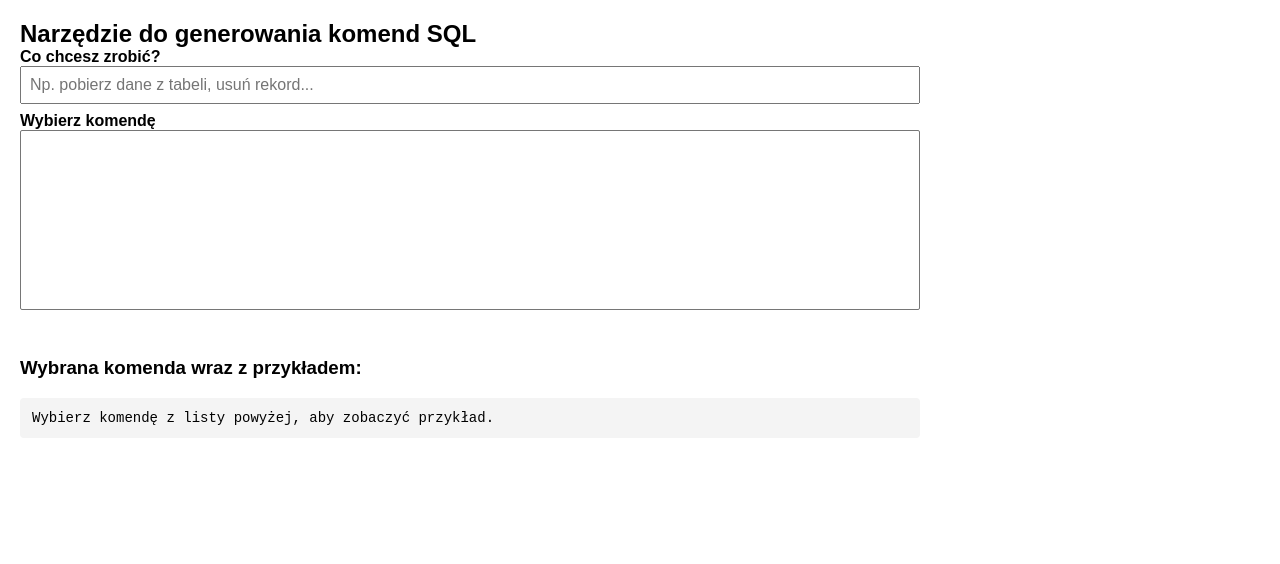
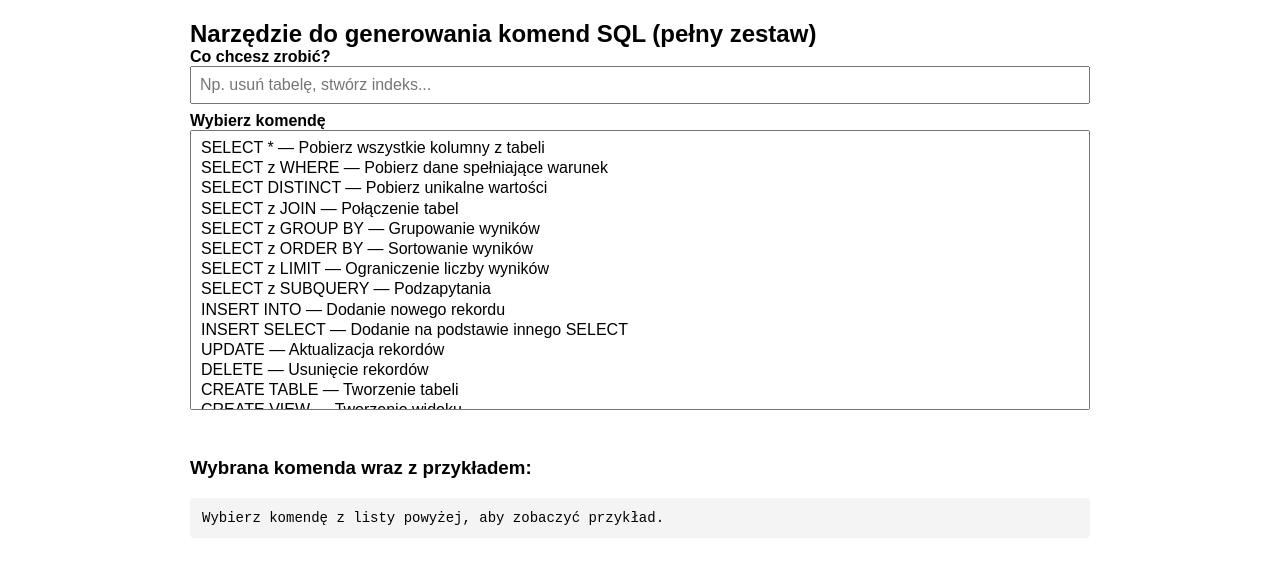
Before and after one commit to krzysztofadamjak/databasehelp, a plain HTML site: page index.html in a window 1280 px wide. Drawn offline with Linux system fonts and the light colour scheme.

Commit message:
Update index.html

```diff
--- a/index.html
+++ b/index.html
@@ -3,11 +3,11 @@
 <head>
   <meta charset="UTF-8" />
   <meta name="viewport" content="width=device-width, initial-scale=1" />
-  <title>Generator komend baz danych - rozszerzona wersja</title>
+  <title>Generator komend baz danych - pełny zestaw</title>
   <style>
     body {
       font-family: Arial, sans-serif;
-      margin: 20px;
+      margin: 20px auto;
       max-width: 900px;
     }
     label {
@@ -25,7 +25,7 @@
       padding: 8px;
       font-size: 16px;
       margin-bottom: 16px;
-      height: 180px;
+      height: 280px;
     }
     pre {
       background: #f4f4f4;
@@ -33,7 +33,7 @@
       border-radius: 4px;
       font-size: 14px;
       white-space: pre-wrap;
-      max-height: 300px;
+      max-height: 350px;
       overflow-y: auto;
     }
     h2 {
@@ -42,24 +42,27 @@
     h3 {
       margin-top: 30px;
     }
+    small {
+      color: #666;
+    }
   </style>
 </head>
 <body>
 
-<h2>Narzędzie do generowania komend SQL</h2>
+<h2>Narzędzie do generowania komend SQL (pełny zestaw)</h2>
 
 <label for="queryInput">Co chcesz zrobić?</label>
-<input type="text" id="queryInput" placeholder="Np. pobierz dane z tabeli, usuń rekord..." autocomplete="off" />
+<input type="text" id="queryInput" placeholder="Np. usuń tabelę, stwórz indeks..." autocomplete="off" />
 
 <label for="suggestions">Wybierz komendę</label>
-<select id="suggestions" size="10"></select>
+<select id="suggestions" size="15"></select>
 
 <h3>Wybrana komenda wraz z przykładem:</h3>
 <pre id="commandOutput">Wybierz komendę z listy powyżej, aby zobaczyć przykład.</pre>
 
 <script>
   const commands = [
-    // Operacje SELECT
+    // SELECT
     {
       name: "SELECT *",
       description: "Pobierz wszystkie kolumny z tabeli",
@@ -68,239 +71,337 @@
     {
       name: "SELECT z WHERE",
       description: "Pobierz dane spełniające warunek",
-      example: `-- Pobranie pracowników ze stanowiskiem 'Analityk'\nSELECT * FROM pracownicy WHERE stanowisko = 'Analityk';`
-    },
-    {
-      name: "SELECT z JOIN",
-      description: "Pobierz dane łącząc tabele",
-      example: `-- Pobranie pracowników i nazw działów\nSELECT p.imie, p.nazwisko, d.nazwa_dzialu FROM pracownicy p JOIN dzialy d ON p.dzial_id = d.id;`
+      example: `-- Pracownicy z działu IT\nSELECT * FROM pracownicy WHERE dzial = 'IT';`
     },
     {
       name: "SELECT DISTINCT",
       description: "Pobierz unikalne wartości",
-      example: `-- Pobranie unikalnych stanowisk\nSELECT DISTINCT stanowisko FROM pracownicy;`
+      example: `SELECT DISTINCT stanowisko FROM pracownicy;`
+    },
+    {
+      name: "SELECT z JOIN",
+      description: "Połączenie tabel",
+      example: `SELECT p.imie, d.nazwa FROM pracownicy p JOIN dzialy d ON p.dzial_id = d.id;`
     },
     {
       name: "SELECT z GROUP BY",
-      description: "Agreguj dane według kolumn",
-      example: `-- Liczba pracowników na stanowisku\nSELECT stanowisko, COUNT(*) AS liczba FROM pracownicy GROUP BY stanowisko;`
+      description: "Grupowanie wyników",
+      example: `SELECT stanowisko, COUNT(*) FROM pracownicy GROUP BY stanowisko;`
     },
     {
       name: "SELECT z ORDER BY",
-      description: "Sortuj wyniki",
-      example: `-- Pracownicy posortowani alfabetycznie\nSELECT * FROM pracownicy ORDER BY nazwisko ASC;`
+      description: "Sortowanie wyników",
+      example: `SELECT * FROM pracownicy ORDER BY nazwisko ASC;`
     },
     {
       name: "SELECT z LIMIT",
-      description: "Ogranicz liczbę wyników",
-      example: `-- Pobierz 10 pierwszych rekordów\nSELECT * FROM pracownicy LIMIT 10;`
+      description: "Ograniczenie liczby wyników",
+      example: `SELECT * FROM pracownicy LIMIT 10;`
+    },
+    {
+      name: "SELECT z SUBQUERY",
+      description: "Podzapytania",
+      example: `SELECT * FROM pracownicy WHERE dzial_id IN (SELECT id FROM dzialy WHERE nazwa = 'IT');`
     },
 
-    // Operacje INSERT
+    // INSERT
     {
-      name: "INSERT",
-      description: "Dodaj nowy rekord do tabeli",
-      example: `-- Dodanie nowego pracownika\nINSERT INTO pracownicy (imie, nazwisko, stanowisko) VALUES ('Anna', 'Nowak', 'Programista');`
+      name: "INSERT INTO",
+      description: "Dodanie nowego rekordu",
+      example: `INSERT INTO pracownicy (imie, nazwisko, dzial) VALUES ('Jan', 'Kowalski', 'Finanse');`
     },
     {
-      name: "INSERT z SELECT",
-      description: "Dodaj rekordy na podstawie wyników zapytania",
-      example: `-- Dodanie pracowników z innej tabeli\nINSERT INTO archiwum_pracownicy SELECT * FROM pracownicy WHERE data_zwolnienia IS NOT NULL;`
+      name: "INSERT SELECT",
+      description: "Dodanie na podstawie innego SELECT",
+      example: `INSERT INTO archiwum_pracownicy SELECT * FROM pracownicy WHERE data_zwolnienia IS NOT NULL;`
     },
 
-    // Operacje UPDATE
+    // UPDATE
     {
       name: "UPDATE",
-      description: "Aktualizuj dane w tabeli",
-      example: `-- Zmiana stanowiska pracownika o id=3\nUPDATE pracownicy SET stanowisko = 'Kierownik' WHERE id = 3;`
+      description: "Aktualizacja rekordów",
+      example: `UPDATE pracownicy SET dzial = 'Marketing' WHERE id = 10;`
     },
 
-    // Operacje DELETE
+    // DELETE
     {
       name: "DELETE",
-      description: "Usuń rekordy z tabeli",
-      example: `-- Usunięcie pracownika o id=10\nDELETE FROM pracownicy WHERE id = 10;`
+      description: "Usunięcie rekordów",
+      example: `DELETE FROM pracownicy WHERE id = 15;`
     },
 
-    // Operacje CREATE
+    // CREATE TABLE / VIEW / INDEX
     {
       name: "CREATE TABLE",
-      description: "Utwórz nową tabelę",
-      example: `-- Tworzenie tabeli pracownicy\nCREATE TABLE pracownicy (\n  id INT PRIMARY KEY,\n  imie VARCHAR(50),\n  nazwisko VARCHAR(50),\n  stanowisko VARCHAR(50),\n  data_zatrudnienia DATE\n);`
+      description: "Tworzenie tabeli",
+      example: `CREATE TABLE pracownicy (id INT PRIMARY KEY, imie VARCHAR(50), nazwisko VARCHAR(50), dzial VARCHAR(50));`
+    },
+    {
+      name: "CREATE VIEW",
+      description: "Tworzenie widoku",
+      example: `CREATE VIEW aktywni_pracownicy AS SELECT * FROM pracownicy WHERE status = 'aktywny';`
     },
     {
       name: "CREATE INDEX",
-      description: "Utwórz indeks dla przyspieszenia wyszukiwania",
-      example: `-- Indeks na kolumnę nazwisko\nCREATE INDEX idx_nazwisko ON pracownicy (nazwisko);`
-    },
-    {
-      name: "CREATE VIEW",
-      description: "Utwórz widok (zapytanie zapisane jako tabela)",
-      example: `-- Widok aktywnych pracowników\nCREATE VIEW aktywni_pracownicy AS SELECT * FROM pracownicy WHERE status = 'aktywny';`
+      description: "Tworzenie indeksu",
+      example: `CREATE INDEX idx_nazwisko ON pracownicy (nazwisko);`
     },
 
-    // Operacje ALTER
+    // ALTER TABLE
     {
       name: "ALTER TABLE - dodaj kolumnę",
-      description: "Dodaj nową kolumnę do tabeli",
-      example: `-- Dodanie kolumny email do pracowników\nALTER TABLE pracownicy ADD email VARCHAR(100);`
+      description: "Dodanie kolumny",
+      example: `ALTER TABLE pracownicy ADD email VARCHAR(100);`
     },
     {
       name: "ALTER TABLE - zmień typ kolumny",
-      description: "Zmień typ danych kolumny",
-      example: `-- Zmiana typu kolumny data_zatrudnienia\nALTER TABLE pracownicy ALTER COLUMN data_zatrudnienia TYPE TIMESTAMP;`
+      description: "Zmiana typu kolumny",
+      example: `ALTER TABLE pracownicy ALTER COLUMN email TYPE TEXT;`
     },
     {
       name: "ALTER TABLE - usuń kolumnę",
-      description: "Usuń kolumnę z tabeli",
-      example: `-- Usunięcie kolumny email\nALTER TABLE pracownicy DROP COLUMN email;`
+      description: "Usunięcie kolumny",
+      example: `ALTER TABLE pracownicy DROP COLUMN email;`
+    },
+    {
+      name: "ALTER TABLE - zmień nazwę kolumny",
+      description: "Zmiana nazwy kolumny",
+      example: `ALTER TABLE pracownicy RENAME COLUMN email TO kontakt_email;`
+    },
+    {
+      name: "ALTER TABLE - dodaj klucz obcy",
+      description: "Dodanie FK",
+      example: `ALTER TABLE pracownicy ADD CONSTRAINT fk_dzial FOREIGN KEY (dzial_id) REFERENCES dzialy(id);`
+    },
+    {
+      name: "ALTER TABLE - usuń klucz obcy",
+      description: "Usunięcie FK",
+      example: `ALTER TABLE pracownicy DROP CONSTRAINT fk_dzial;`
     },
 
-    // Operacje DROP
+    // DROP
     {
       name: "DROP TABLE",
-      description: "Usuń tabelę z bazy",
-      example: `-- Usunięcie tabeli archiwum_pracownicy\nDROP TABLE archiwum_pracownicy;`
+      description: "Usunięcie tabeli",
+      example: `DROP TABLE archiwum_pracownicy;`
+    },
+    {
+      name: "DROP VIEW",
+      description: "Usunięcie widoku",
+      example: `DROP VIEW aktywni_pracownicy;`
     },
     {
       name: "DROP INDEX",
-      description: "Usuń indeks",
-      example: `-- Usunięcie indeksu idx_nazwisko\nDROP INDEX idx_nazwisko;`
+      description: "Usunięcie indeksu",
+      example: `DROP INDEX idx_nazwisko;`
     },
     {
-      name: "DROP VIEW",
-      description: "Usuń widok",
-      example: `-- Usunięcie widoku aktywni_pracownicy\nDROP VIEW aktywni_pracownicy;`
+      name: "DROP DATABASE",
+      description: "Usunięcie bazy danych",
+      example: `DROP DATABASE moja_baza;`
     },
 
-    // Transakcje i kontrola
+    // TRANSAKCJE
     {
       name: "BEGIN TRANSACTION",
-      description: "Rozpocznij transakcję",
-      example: `-- Rozpoczęcie transakcji\nBEGIN TRANSACTION;`
+      description: "Rozpoczęcie transakcji",
+      example: `BEGIN TRANSACTION;`
     },
     {
       name: "COMMIT",
-      description: "Zatwierdź transakcję",
-      example: `-- Zatwierdzenie zmian\nCOMMIT;`
+      description: "Zatwierdzenie transakcji",
+      example: `COMMIT;`
     },
     {
       name: "ROLLBACK",
-      description: "Cofnij transakcję",
-      example: `-- Wycofanie zmian\nROLLBACK;`
+      description: "Wycofanie transakcji",
+      example: `ROLLBACK;`
     },
 
-    // Uprawnienia
+    // USER MANAGEMENT
+    {
+      name: "CREATE USER",
+      description: "Tworzenie użytkownika bazy",
+      example: `CREATE USER janusz WITH PASSWORD 'haslo123';`
+    },
+    {
+      name: "ALTER USER",
+      description: "Zmiana parametrów użytkownika",
+      example: `ALTER USER janusz WITH PASSWORD 'nowehaslo456';`
+    },
+    {
+      name: "DROP USER",
+      description: "Usunięcie użytkownika",
+      example: `DROP USER janusz;`
+    },
     {
       name: "GRANT",
-      description: "Nadaj uprawnienia użytkownikowi",
-      example: `-- Nadanie prawa SELECT na tabelę pracownicy\nGRANT SELECT ON pracownicy TO 'janek';`
+      description: "Nadanie uprawnień",
+      example: `GRANT SELECT, INSERT ON pracownicy TO janusz;`
     },
     {
       name: "REVOKE",
-      description: "Cofnij uprawnienia",
-      example: `-- Cofnięcie prawa SELECT\nREVOKE SELECT ON pracownicy FROM 'janek';`
+      description: "Cofnięcie uprawnień",
+      example: `REVOKE INSERT ON pracownicy FROM janusz;`
     },
 
-    // Backup i przywracanie (przykładowe komendy specyficzne)
+    // BACKUP / RESTORE - przykłady narzędziowe
     {
-      name: "BACKUP DATABASE",
-      description: "Backup bazy danych (syntax może się różnić w zależności od silnika)",
-      example: `-- Backup bazy danych\nBACKUP DATABASE moja_baza TO DISK = 'C:\\backup\\moja_baza.bak';`
+      name: "Backup MySQL (mysqldump)",
+      description: "Backup bazy MySQL",
+      example: `mysqldump -u user -p moja_baza > backup.sql`
     },
     {
-      name: "RESTORE DATABASE",
-      description: "Przywracanie bazy danych",
-      example: `-- Przywrócenie bazy danych\nRESTORE DATABASE moja_baza FROM DISK = 'C:\\backup\\moja_baza.bak';`
+      name: "Restore MySQL",
+      description: "Przywrócenie backupu MySQL",
+      example: `mysql -u user -p nowa_baza < backup.sql`
+    },
+    {
+      name: "Backup PostgreSQL (pg_dump)",
+      description: "Backup bazy PostgreSQL",
+      example: `pg_dump moja_baza > backup.backup`
+    },
+    {
+      name: "Restore PostgreSQL (pg_restore)",
+      description: "Przywrócenie backupu PostgreSQL",
+      example: `createdb nowa_baza\npg_restore -d nowa_baza backup.backup`
     },
 
-    // Optymalizacja i analiza
+    // COPY / CLONE / DUPLICATE TABLES
+    {
+      name: "Kopiowanie struktury tabeli (bez danych)",
+      description: "Tworzy pustą tabelę kopiując strukturę",
+      example: `CREATE TABLE pracownicy_kopia AS SELECT * FROM pracownicy WHERE 1=0;`
+    },
+    {
+      name: "Kopiowanie tabeli z danymi",
+      description: "Tworzy tabelę i kopiuje dane",
+      example: `CREATE TABLE pracownicy_kopia AS SELECT * FROM pracownicy;`
+    },
+    {
+      name: "Kopiowanie danych do istniejącej tabeli",
+      description: "Wstawia dane do istniejącej tabeli",
+      example: `INSERT INTO pracownicy_kopia SELECT * FROM pracownicy;`
+    },
+
+    // VIEW - zaawansowane
+    {
+      name: "CREATE MATERIALIZED VIEW",
+      description: "Tworzenie widoku materializowanego (np. w PostgreSQL)",
+      example: `CREATE MATERIALIZED VIEW podsumowanie_pracownikow AS SELECT dzial, COUNT(*) FROM pracownicy GROUP BY dzial;`
+    },
+    {
+      name: "REFRESH MATERIALIZED VIEW",
+      description: "Odświeżenie widoku materializowanego",
+      example: `REFRESH MATERIALIZED VIEW podsumowanie_pracownikow;`
+    },
+
+    // SYSTEMOWE i INFORMACYJNE
+    {
+      name: "SHOW TABLES",
+      description: "Wyświetla listę tabel w bazie (MySQL)",
+      example: `SHOW TABLES;`
+    },
+    {
+      name: "SHOW DATABASES",
+      description: "Wyświetla listę baz danych (MySQL)",
+      example: `SHOW DATABASES;`
+    },
+    {
+      name: "DESCRIBE TABLE",
+      description: "Opis struktury tabeli (MySQL)",
+      example: `DESCRIBE pracownicy;`
+    },
     {
       name: "EXPLAIN",
-      description: "Analiza planu zapytania",
-      example: `-- Plan wykonania zapytania\nEXPLAIN SELECT * FROM pracownicy WHERE stanowisko = 'Analityk';`
+      description: "Plan wykonania zapytania",
+      example: `EXPLAIN SELECT * FROM pracownicy WHERE dzial = 'IT';`
+    },
+
+    // TRANSAKCJE i blokady
+    {
+      name: "LOCK TABLE",
+      description: "Blokada tabeli (np. PostgreSQL)",
+      example: `LOCK TABLE pracownicy IN ACCESS EXCLUSIVE MODE;`
+    },
+
+    // JSON / XML (dla nowoczesnych DB)
+    {
+      name: "SELECT z JSON",
+      description: "Pobieranie danych z kolumny JSON (PostgreSQL)",
+      example: `SELECT data->>'imie' AS imie FROM pracownicy_json WHERE id = 1;`
     },
     {
-      name: "ANALYZE",
-      description: "Zbierz statystyki optymalizatora",
-      example: `-- Analiza tabeli pracownicy\nANALYZE pracownicy;`
+      name: "UPDATE z JSON",
+      description: "Aktualizacja fragmentu JSON w kolumnie",
+      example: `UPDATE pracownicy_json SET data = jsonb_set(data, '{imie}', '"Janusz"') WHERE id = 1;`
     },
 
-    // Specjalne operacje SQL
+    // TRANSAKCJE savepoints
     {
-      name: "TRUNCATE TABLE",
-      description: "Usuń wszystkie rekordy z tabeli szybciej niż DELETE",
-      example: `-- Szybkie usunięcie wszystkich danych\nTRUNCATE TABLE pracownicy;`
+      name: "SAVEPOINT",
+      description: "Utworzenie savepointu w transakcji",
+      example: `SAVEPOINT przed_aktualizacja;`
     },
     {
-      name: "CREATE PROCEDURE",
-      description: "Utwórz procedurę składowaną",
-      example: `-- Procedura dodająca pracownika\nCREATE PROCEDURE dodaj_pracownika (IN imie VARCHAR(50), IN nazwisko VARCHAR(50))\nBEGIN\n  INSERT INTO pracownicy (imie, nazwisko) VALUES (imie, nazwisko);\nEND;`
+      name: "ROLLBACK TO SAVEPOINT",
+      description: "Cofnięcie do savepointu",
+      example: `ROLLBACK TO SAVEPOINT przed_aktualizacja;`
     },
+
+    // COMMIT / ROLLBACK już wyżej
+
+    // GRANT - różne poziomy
     {
-      name: "EXECUTE PROCEDURE",
-      description: "Wywołaj procedurę składowaną",
-      example: `-- Wywołanie procedury\nCALL dodaj_pracownika('Maria', 'Kowalczyk');`
+      name: "GRANT ALL PRIVILEGES",
+      description: "Nadanie wszystkich uprawnień na bazę",
+      example: `GRANT ALL PRIVILEGES ON DATABASE moja_baza TO janusz;`
     },
+
+    // REVOKE analogicznie
+
   ];
 
   const input = document.getElementById('queryInput');
   const suggestions = document.getElementById('suggestions');
   const output = document.getElementById('commandOutput');
 
-  function updateSuggestions() {
-    const text = input.value.toLowerCase().trim();
+  // Wypełnij początkowo wszystkie komendy
+  function fillSuggestions(list) {
     suggestions.innerHTML = '';
+    for (const cmd of list) {
+      const option = document.createElement('option');
+      option.textContent = cmd.name + " — " + cmd.description;
+      option.value = cmd.name;
+      suggestions.appendChild(option);
+    }
+  }
 
-    if(text.length === 0) {
-      output.textContent = 'Wybierz komendę z listy powyżej, aby zobaczyć przykład.';
+  // Filtruj wg wpisanego tekstu
+  input.addEventListener('input', () => {
+    const text = input.value.toLowerCase();
+    if (!text) {
+      fillSuggestions(commands);
+      output.textContent = "Wybierz komendę z listy powyżej, aby zobaczyć przykład.";
       return;
     }
-
-    const filtered = commands.filter(cmd =>
-      cmd.name.toLowerCase().includes(text) ||
-      cmd.description.toLowerCase().includes(text)
+    const filtered = commands.filter(c =>
+      c.name.toLowerCase().includes(text) || c.description.toLowerCase().includes(text)
     );
-
-    if(filtered.length === 0) {
-      suggestions.innerHTML = '<option disabled>Brak dopasowań</option>';
-      output.textContent = 'Brak komendy pasującej do wpisanego zapytania.';
-      return;
-    }
-
-    filtered.forEach((cmd, i) => {
-      const option = document.createElement('option');
-      option.value = i;
-      option.textContent = `${cmd.name} - ${cmd.description}`;
-      suggestions.appendChild(option);
-    });
-
-    suggestions.selectedIndex = 0;
-    showExample(filtered[0]);
-  }
-
-  function showExample(cmd) {
-    output.textContent = cmd.example;
-  }
-
-  suggestions.addEventListener('change', () => {
-    const idx = suggestions.selectedIndex;
-    if(idx < 0) return;
-
-    const text = input.value.toLowerCase().trim();
-    const filtered = commands.filter(cmd =>
-      cmd.name.toLowerCase().includes(text) ||
-      cmd.description.toLowerCase().includes(text)
-    );
-
-    if(filtered.length > 0) {
-      showExample(filtered[idx]);
-    }
+    fillSuggestions(filtered);
+    output.textContent = filtered.length === 0 ? "Brak pasujących komend." : "Wybierz komendę z listy powyżej.";
   });
 
-  input.addEventListener('input', updateSuggestions);
+  // Po wybraniu komendy pokaż przykład
+  suggestions.addEventListener('change', () => {
+    const selected = suggestions.value;
+    const cmd = commands.find(c => c.name === selected);
+    output.textContent = cmd ? cmd.example : "";
+  });
 
-  updateSuggestions();
+  // Startowo pokaż wszystkie
+  fillSuggestions(commands);
+
 </script>
 
 </body>
```
